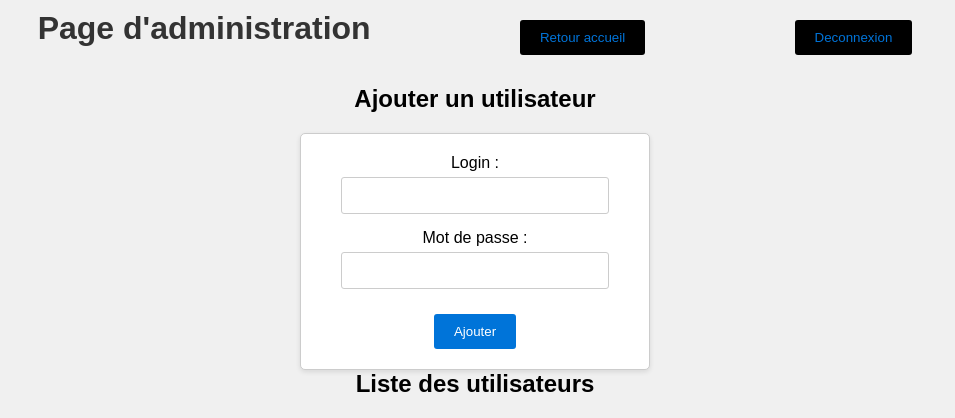
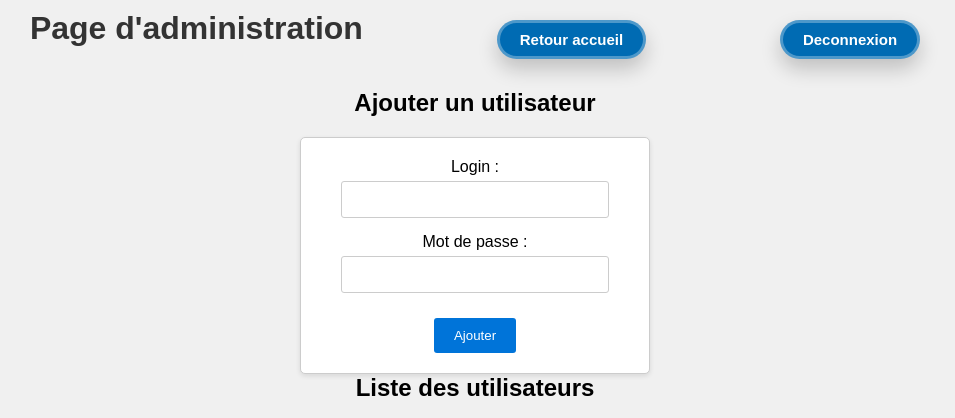
Before and after one commit to AxelBaranowski3il/projet_web, a PHP site: page /administration.php in a window 1280 px wide. Shown: the top 418 px of the page, without its empty margins (165-1120 px from the left). Run offline with PHP 8.4, Linux system fonts and the light colour scheme; data that the repository does not hold is empty.

Commit message:
change css admin

```diff
--- a/administration.php
+++ b/administration.php
@@ -70,6 +70,7 @@
 
 
     <h2>Ajouter une image</h2>
+
     <form method="post" action="php/upload.php" enctype="multipart/form-data">
       <label for="image">Sélectionnez une image :</label>
       <input type="file" name="image" id="image" accept="image/*" required>
@@ -130,6 +131,10 @@
       ?>
     </table>
 
+
+
+
+
   </body>
 </div>
 </html>
--- a/css/admin.css
+++ b/css/admin.css
@@ -3,7 +3,7 @@
   padding: 0;
 }
 
-.btn_retour_acc{
+/*.btn_retour_acc{
   background-color: #000000;
   color: #9f0000;
   border: none;
@@ -11,7 +11,7 @@
   margin-top: 10px;
   border-radius: 3px;
   cursor: pointer;
-}
+}*/
 
 a.container_haut_de_page{
   color: white;
@@ -119,3 +119,75 @@ a:hover {
 .image_bdd:hover{
   width: 450px;
 }
+
+/* test d'upload */
+
+
+/* test de bouton */
+
+.btn_retour_acc {
+  position: relative;
+  transition: all 0.3s ease-in-out;
+  box-shadow: 0px 10px 20px rgba(0, 0, 0, 0.2);
+  padding-block: 0.5rem;
+  padding-inline: 1.25rem;
+  background-color: rgb(0 107 179);
+  border-radius: 9999px;
+  display: flex;
+  align-items: center;
+  justify-content: center;
+  color: #ffff;
+  gap: 10px;
+  font-weight: bold;
+  border: 3px solid #ffffff4d;
+  outline: none;
+  overflow: hidden;
+  font-size: 15px;
+}
+
+.btn_retour_acc a{
+  color: white;
+}
+
+.btn_retour_acc:hover {
+  transform: scale(1.05);
+  border-color: #fff9;
+}
+
+.btn_retour_acc:hover .icon {
+  transform: translate(4px);
+}
+
+.btn_retour_acc:hover::before {
+  animation: shine 1.5s ease-out infinite;
+}
+
+.btn_retour_acc::before {
+  content: "";
+  position: absolute;
+  width: 100px;
+  height: 100%;
+  background-image: linear-gradient(
+    120deg,
+    rgba(255, 255, 255, 0) 30%,
+    rgba(255, 255, 255, 0.8),
+    rgba(255, 255, 255, 0) 70%
+  );
+  top: 0;
+  left: -100px;
+  opacity: 0.6;
+}
+
+@keyframes shine {
+  0% {
+    left: -100px;
+  }
+
+  60% {
+    left: 100%;
+  }
+
+  to {
+    left: 100%;
+  }
+}
```
